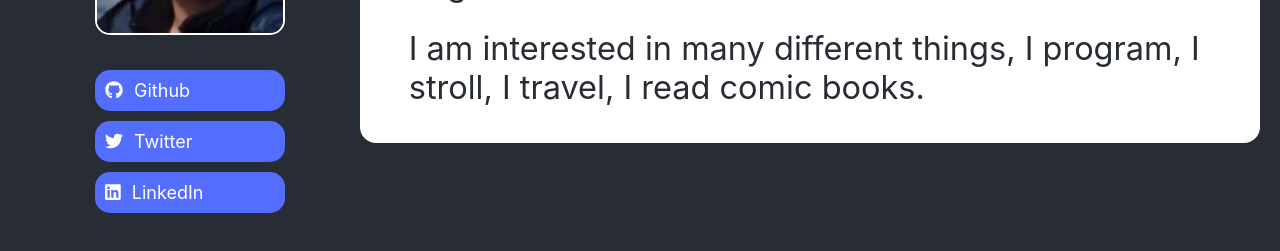
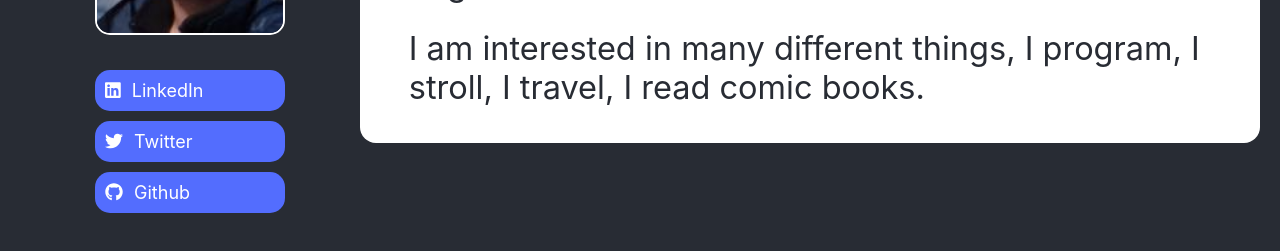
Before and after one commit to clempinch/personal-website, a React (Create React App) app: page / in a window 1280 px wide. Shown: the part 345-596 px from the top of the page. Built offline with nearby package versions, Linux system fonts and the light colour scheme.

Commit message:
💄️ Reorder social buttons

```diff
--- a/src/App.tsx
+++ b/src/App.tsx
@@ -45,12 +45,12 @@ export default function App() {
             <div className="social">
               <a
                 className="link"
-                href="https://github.com/clempinch"
+                href="https://www.linkedin.com/in/clementpinchedez/"
                 target="_blank"
                 rel="noopener noreferrer"
               >
-                <FontAwesomeIcon icon={faGithub} className="prepend-icon" />{" "}
-                Github
+                <FontAwesomeIcon icon={faLinkedin} className="prepend-icon" />{" "}
+                LinkedIn
               </a>
               <a
                 className="link"
@@ -63,12 +63,12 @@ export default function App() {
               </a>
               <a
                 className="link"
-                href="https://www.linkedin.com/in/clementpinchedez/"
+                href="https://github.com/clempinch"
                 target="_blank"
                 rel="noopener noreferrer"
               >
-                <FontAwesomeIcon icon={faLinkedin} className="prepend-icon" />{" "}
-                LinkedIn
+                <FontAwesomeIcon icon={faGithub} className="prepend-icon" />{" "}
+                Github
               </a>
             </div>
           </div>
```
